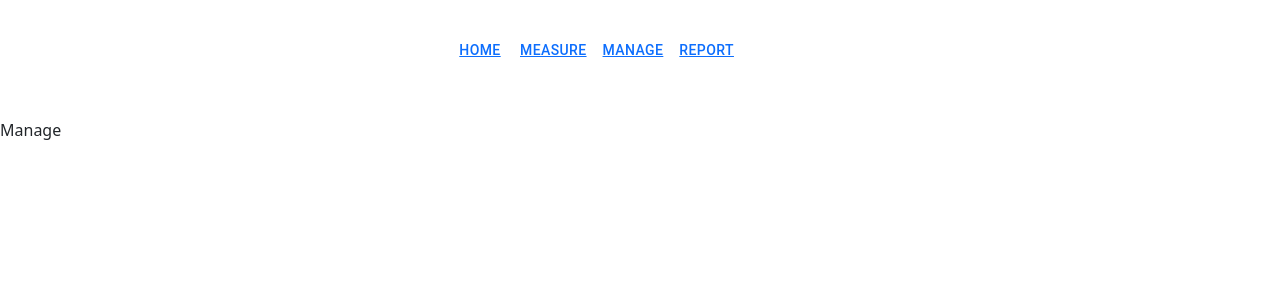
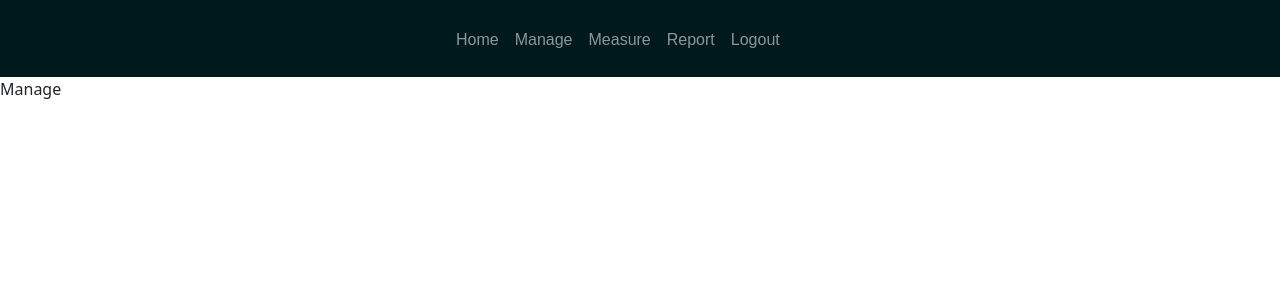
Before and after one commit to siddhant-0707/greenovate, a React (Create React App) app: page /dashboard/manage in a window 1280 px wide. Shown: the top 300 px of the page. Built offline with nearby package versions, Linux system fonts and the light colour scheme.

Commit message:
dashboard navbar fixed

```diff
--- a/src/dashboard/components/Navbar.js
+++ b/src/dashboard/components/Navbar.js
@@ -1,32 +1,50 @@
-import React from "react";
-import Button from "@mui/material/Button";
-import { Link } from "react-router-dom";
+import React, { useEffect } from "react";
+import { Outlet, Link } from "react-router-dom";
 
-import css from  "./navbar.module.css";
+import "../../components/navbar/navbar.css";
+
 const Navbar = () => {
+  // useEffect(() => {
+
+  // }, []);
+
+  const handleLogout = () => {
+    localStorage.removeItem("token");
+    window.location.href = "/";
+  };
+
   return (
-    <nav class="navbar navbar-expand-lg navbar-dark cd ">
-      <div className={css.container}>
-        <ul class="navbar-nav">
-          <li class="nav-item">
-            <Button color="secondary">
-              <Link to={`/dashboard`}>Home</Link>
-            </Button>
+    <nav className="navbar navbar-expand-lg navbar-dark cd personal">
+      {/* ... Your existing Navbar code ... */}
+      <div className="collapse navbar-collapse" id="navbarNav">
+        <ul className="navbar-nav">
+          <li className="nav-item">
+            <Link to={`/dashboard`} className="nav-link">
+              Home
+            </Link>
           </li>
-          <li class="nav-item">
-            <Button color="secondary">
-              <Link to={`/dashboard/measure`}>Measure</Link>
-            </Button>
-          </li>
-          <li class="nav-item">
-            <Button color="secondary">
-              <Link to={`/dashboard/manage`}>Manage</Link>
-            </Button>
-          </li>
-          <li class="nav-item">
-            <Button color="secondary">
-              <Link to={`/dashboard/report`}>Report</Link>
-            </Button>
+
+            <li className="nav-item">
+              <Link to={`/dashboard/manage`} className="nav-link">
+                Manage
+              </Link>
+            </li>
+            <li className="nav-item">
+              <Link to={`/dashboard/measure`} className="nav-link">
+                Measure
+              </Link>
+            </li>
+            <li className="nav-item">
+              <Link to={`/dashboard/report`} className="nav-link">
+                Report
+              </Link>
+            </li>
+
+
+          <li className="nav-item">
+            <button onClick={handleLogout} className="nav-link btn btn-link">
+              Logout
+            </button>
           </li>
         </ul>
       </div>
```
